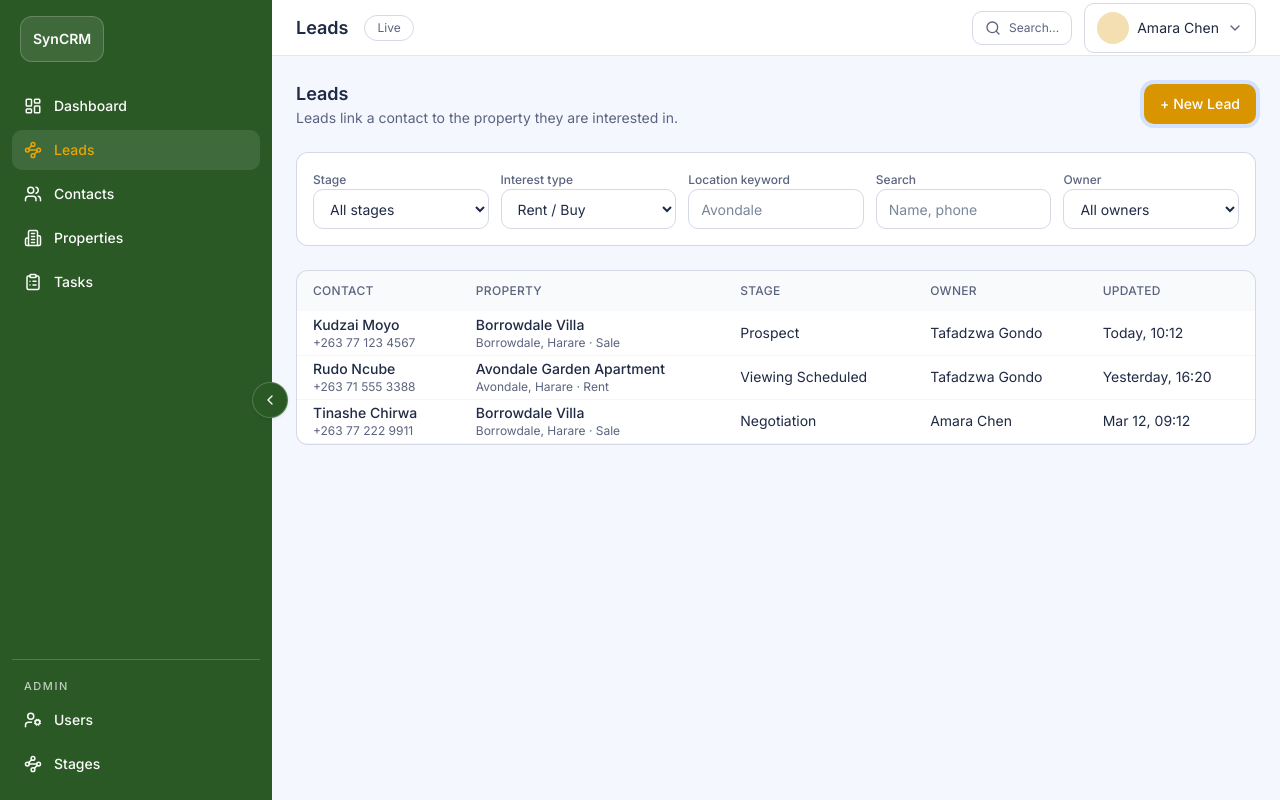
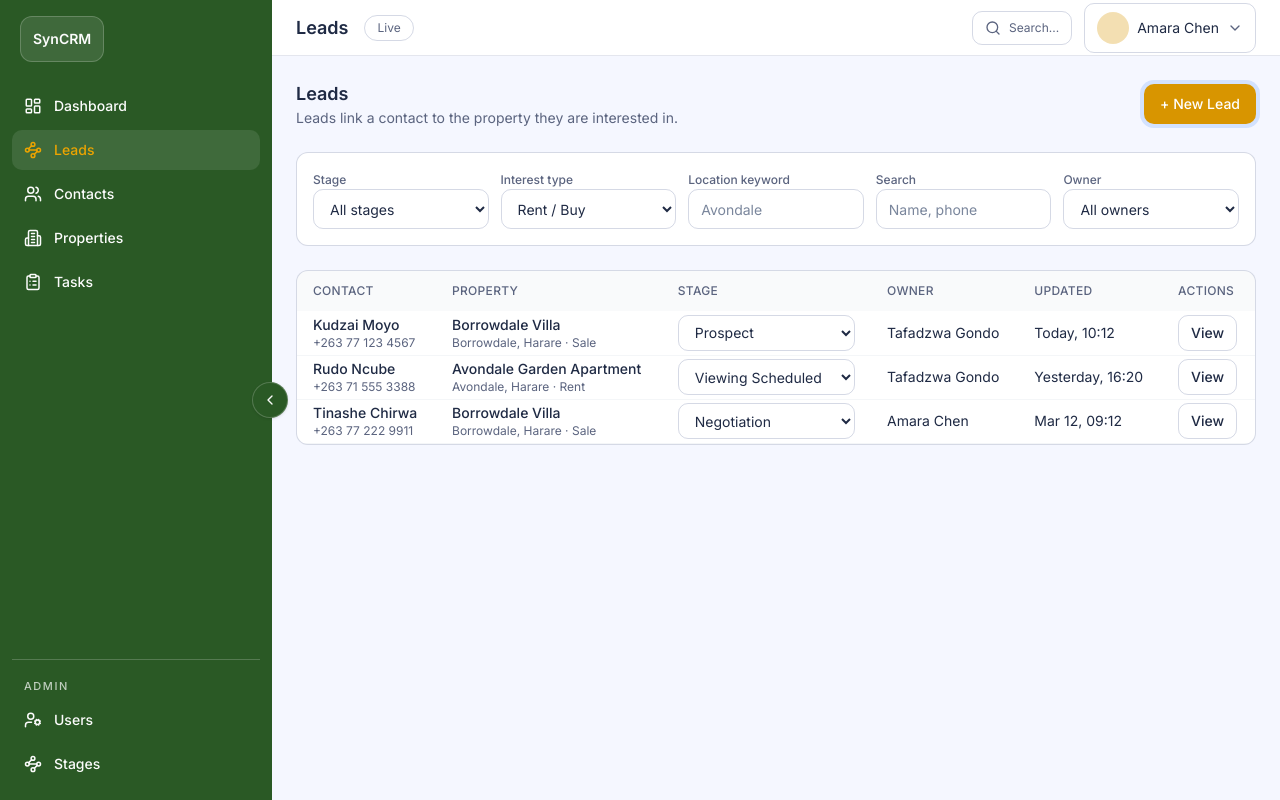
Before and after one commit to LayerSyncAi/syncrm, a Next.js app: page /app/leads in a window 1280 px wide. Built offline with nearby package versions, Linux system fonts and the light colour scheme.

Commit message:
Add lead table actions and inline stage editing

```diff
--- a/src/app/app/leads/page.tsx
+++ b/src/app/app/leads/page.tsx
@@ -16,6 +16,7 @@ export default function LeadsPage() {
     currentUser.role === "admin"
       ? leads
       : leads.filter((lead) => lead.ownerId === currentUser.id);
+  const stageOptions = ["Prospect", "Contacted", "Viewing Scheduled", "Negotiation"];
   return (
     <div className="space-y-6">
       <div className="flex flex-wrap items-center justify-between gap-4">
@@ -78,6 +79,7 @@ export default function LeadsPage() {
             <TableHead>Stage</TableHead>
             <TableHead>Owner</TableHead>
             <TableHead>Updated</TableHead>
+            <TableHead>Actions</TableHead>
           </tr>
         </thead>
         <tbody>
@@ -86,7 +88,7 @@ export default function LeadsPage() {
             const property = propertyMap.get(lead.propertyId);
             const owner = userMap.get(lead.ownerId);
             return (
-            <TableRow key={lead.id} className="cursor-pointer">
+              <TableRow key={lead.id}>
                 <TableCell>
                   <Link href={`/app/leads/${lead.id}`} className="font-medium">
                     {contact?.name ?? "Unknown contact"}
@@ -104,9 +106,28 @@ export default function LeadsPage() {
                     {property?.listing ?? "Listing"}
                   </p>
                 </TableCell>
-              <TableCell>{lead.stage}</TableCell>
+                <TableCell>
+                  <Select
+                    defaultValue={lead.stage}
+                    aria-label={`Update stage for ${contact?.name ?? "lead"}`}
+                    className="h-9"
+                  >
+                    {stageOptions.map((stage) => (
+                      <option key={stage} value={stage}>
+                        {stage}
+                      </option>
+                    ))}
+                  </Select>
+                </TableCell>
                 <TableCell>{owner?.name ?? "Unassigned"}</TableCell>
                 <TableCell>{lead.updated}</TableCell>
+                <TableCell>
+                  <Link href={`/app/leads/${lead.id}`}>
+                    <Button variant="secondary" className="h-9 px-3">
+                      View
+                    </Button>
+                  </Link>
+                </TableCell>
               </TableRow>
             );
           })}
```
Lines whose indentation alone changed are shown as unchanged.
